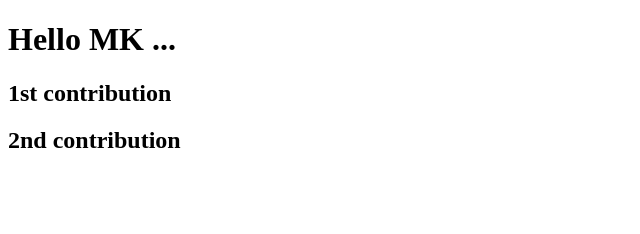
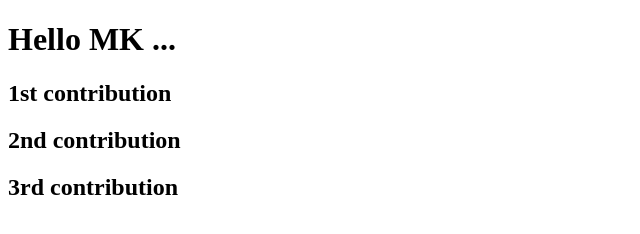
Before and after one commit to mk-knight23/hello-Mk, a plain HTML site: page index.html in a window 1280 px wide. Shown: the whole page, without its empty margins (0-640 px from the left). Drawn offline with Linux system fonts and the light colour scheme.

Commit message:
Update index.html

```diff
--- a/index.html
+++ b/index.html
@@ -10,5 +10,6 @@
 
     <h2>1st contribution</h2>
     <h2>2nd contribution</h2>
+        <h2>3rd contribution</h2>
 </body>
 </html>
```
